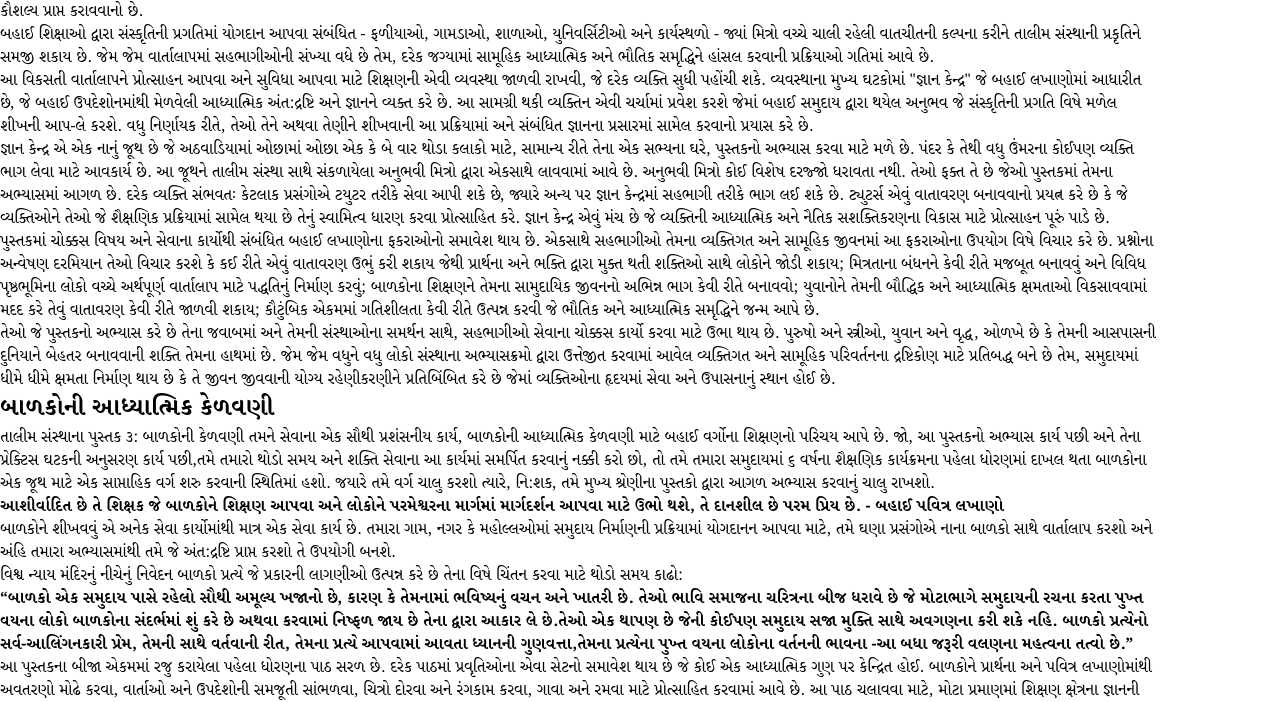
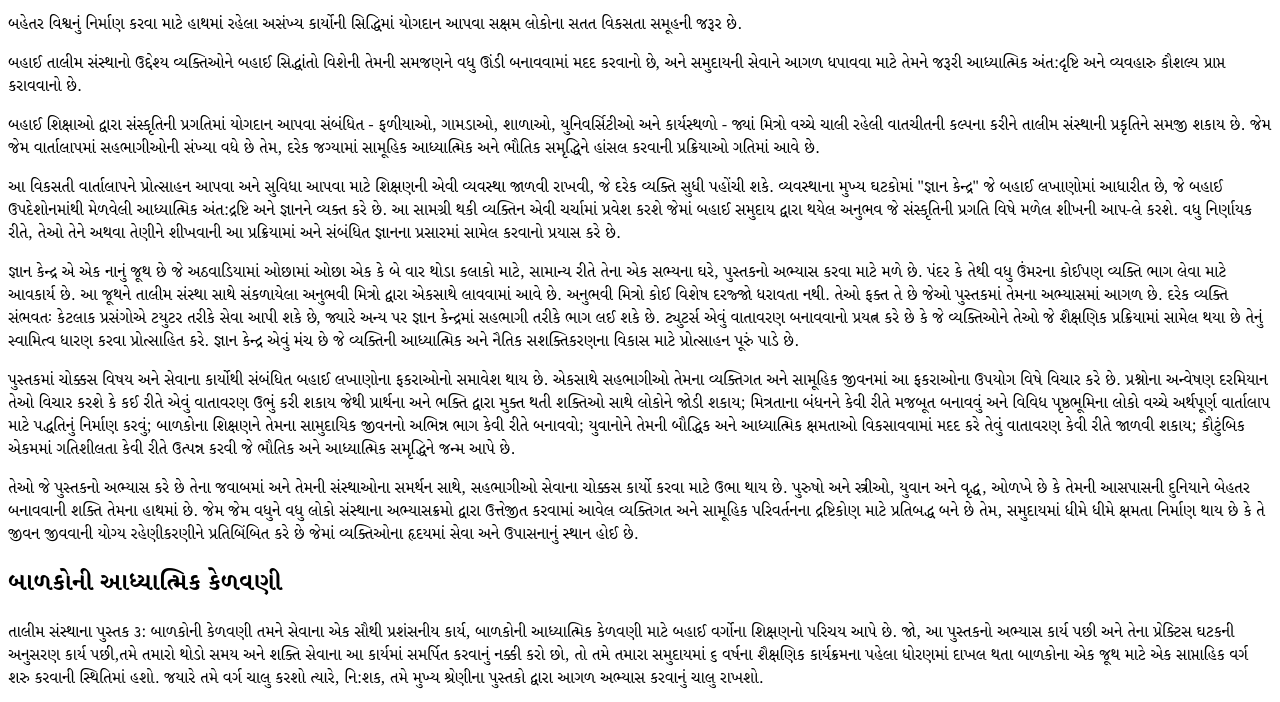
Before and after one commit to Trushar10/tibgujarat, a plain HTML site: page index.html in a window 1280 px wide. Shown: the part 115-817 px from the top of the page. Drawn offline with nearby package versions, Linux system fonts and the light colour scheme; files that its build step writes are made by us from their sources.

Commit message:
minor changes

```diff
--- a/scss/global.scss
+++ b/scss/global.scss
@@ -1,10 +1,4 @@
 * {
     box-sizing: border-box;
-    margin: 0;
-    padding: 0;
     scroll-behavior: smooth;
 }
-
-.container{
-    max-width: 1160px;
-}
```
Also changed, not shown: dist/css/global.css, dist/css/global.min.css, 2 other files.
